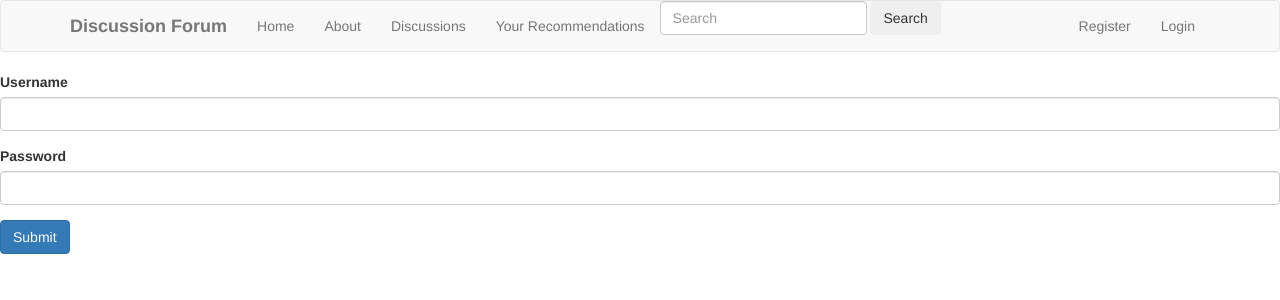
After one commit to Tanmaya0313/Patronus_IWS, a Flask app: page /login in a window 1280 px wide. The commit adds this page. Shown: the top 300 px of the page. Run offline with Flask 2, Linux system fonts and the light colour scheme; some libraries are stand-ins or nearby versions.

Commit message:
Add files via upload

```diff
--- /dev/null
+++ b/templates/login.html
@@ -0,0 +1,17 @@
+{% extends 'layout.html' %}
+{% block body %}
+
+<form action="" method="POST">
+  <div class="form-group">
+    <label>Username</label>
+    <input type="text" name="username" class="form-control" value={{request.form.username}}>
+  </div>
+  <div class="form-group">
+    <label>Password</label>
+    <input type="password" name="password" class="form-control" value={{request.form.password}}>
+  </div>
+  <button type="submit" class="btn btn-primary">Submit</button>
+</form>
+
+
+  {% endblock %}
--- a/templates/post.html
+++ b/templates/post.html
@@ -28,6 +28,9 @@ $("#upvote").click(function(event){
    });
 </script>
 
+ <!-- using ajax -->
+
+
 <small> Written by {{post.author}} on {{post.date}} </small>
 <hr>
   <div> {{post.body | safe}}</div>
```
Also changed, not shown: templates/postlist.html (added, +12 -0 lines).
